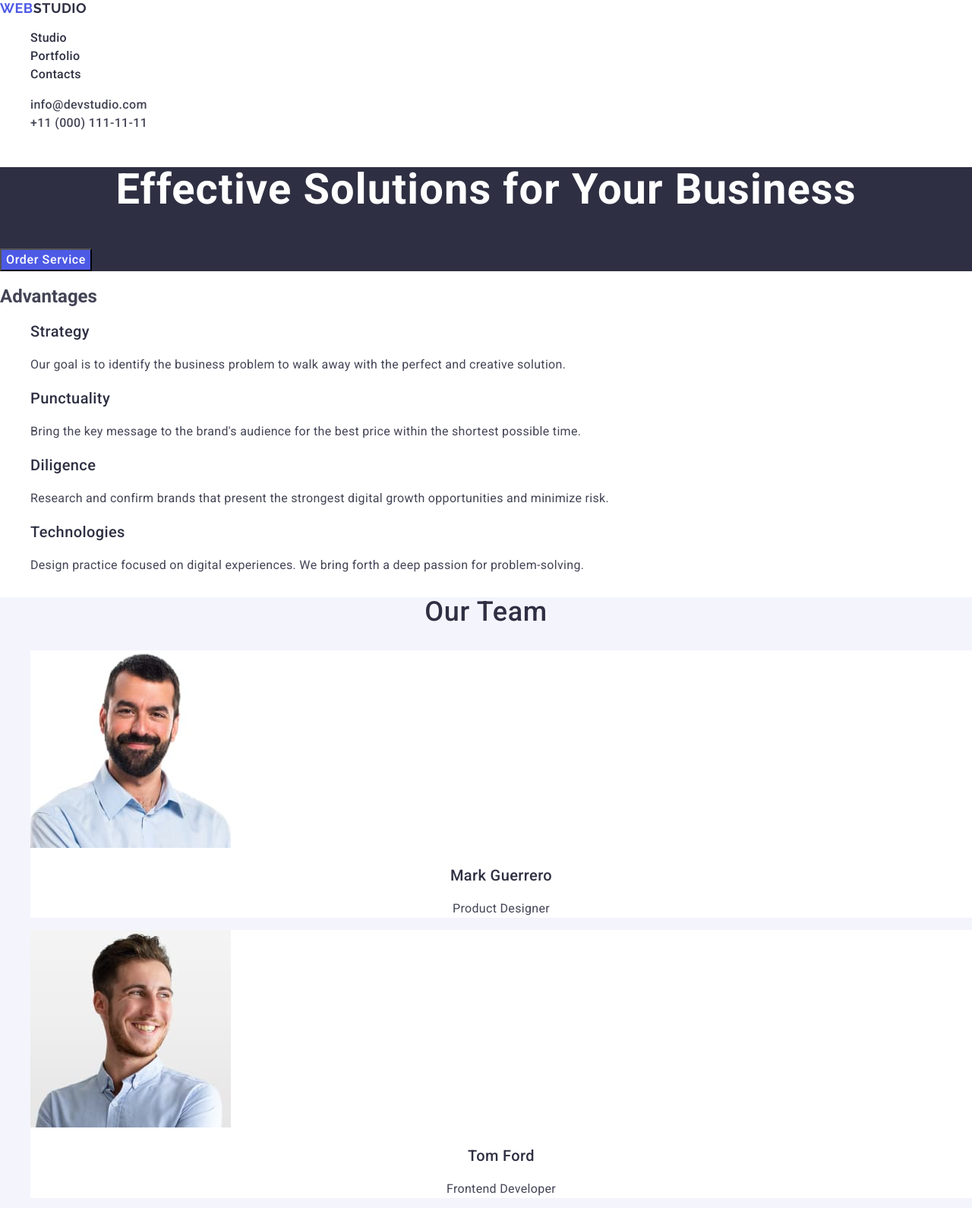
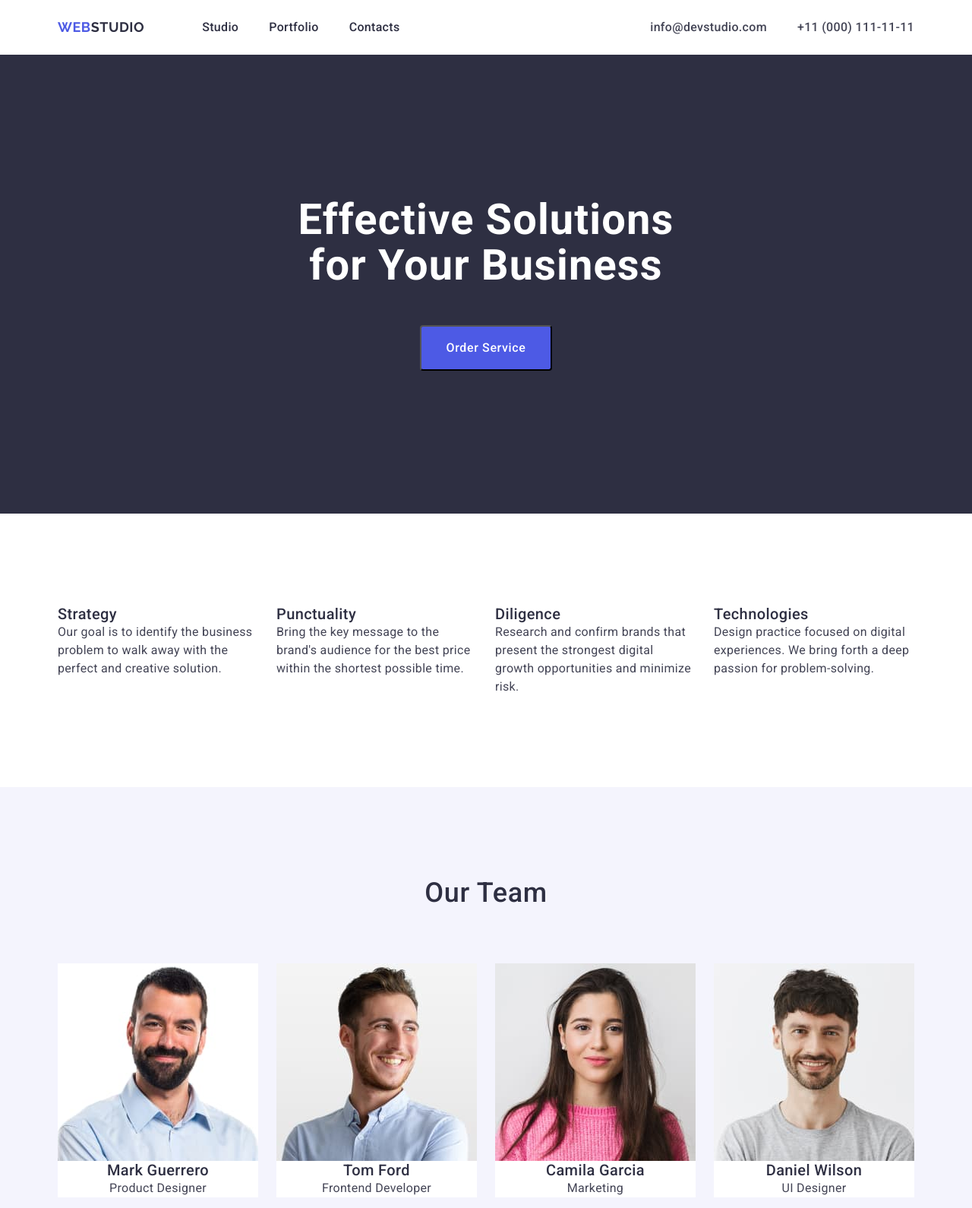
Before and after one commit to nasteap2015/goit-markup-hw-03, a plain HTML site: page index.html in a window 1280 px wide. Shown: the top 1590 px of the page at 76% size. Drawn offline with nearby package versions, Linux system fonts and the light colour scheme.

Commit message:
css completed for all sections

```diff
--- a/css/styles.css
+++ b/css/styles.css
@@ -1,15 +1,69 @@
+/* Стилі для обнулення верхніх відступів у елементів */
+h1,
+h2,
+h3,
+h4,
+h5,
+h6,
+p {
+    margin: 0;
+}
+
+/* Клас для обнулення базових властивостей списків (ul) */
+ul {
+    list-style: none;
+    padding-left: 0;
+    margin: 0;
+}
+
+/* Клас для обнулення базових властивостей у посилань */
+a {
+    text-decoration: none;
+}
+
+/* Властивості для коректного відображення картинок */
+img {
+    display: block;
+    max-width: 100%;
+    height: auto;
+}
+
+/* Властивості для обнулення курсиву address */
+address {
+    font-style: normal;
+}
+
 body{
     font-family: 'Roboto', sans-serif;
     color: #434455;
     font-size:16px;
     background-color: #FFFFFF;
 }
-a{
-    text-decoration: none;
+
+.container{
+    max-width: 1158px;
+    padding-left: 15px;
+    padding-right: 15px;
+    margin:0 auto;
 }
-ul{
-    list-style-type: none;
+
+.header-section-container{
+    display: flex;
+    flex-direction: row;
+    justify-content: space-between;
 }
+
+.navigation-items{
+    display: flex;
+    gap: 76px;
+    align-items: center;
+}
+
+.navigation-list{
+    display: flex;
+    gap: 40px;
+}
+
 .logo {
     font-family: "Raleway", sans-serif;
     line-height : 1.17;
@@ -18,6 +72,7 @@ ul{
     letter-spacing: 0.03em;
     font-weight: 700;
     color: #4D5AE5;
+    padding: 24px 0;
 }
 .logo-second-part {
     font-family: "Raleway",sans-serif;
@@ -39,28 +94,38 @@ ul{
 .logo   :focus,{
     color: #4D5AE5;
 }
+
 .navigation-links{
     line-height: 1.5;
     font-size: 16px;
     color: #2E2F42;
     letter-spacing: 0.02em;
     font-weight: 500;
+    padding: 24px 0;
+}
 
-}
 .navigation-links:hover,
 .navigation-links:focus{
     color: #404BBF;
+
 }
-.address{
-    font-style: normal;
+
+.address-list{
+    display: flex;
+    gap: 40px;
+    align-items: center;
+    padding: 24px 0;
 }
+
 .address-info{
     line-height: 1.5;
     font-size:16px;
     color: #434455;
     letter-spacing: 0.02em;
     font-weight: 500;
+
 }
+
 .address-info:hover,
 .address-info:focus{
     color: #404BBF;
@@ -68,7 +133,16 @@ ul{
 
 .first-section{
     background-color:#2E2F42;
+    padding: 188px 0;
 }
+
+.first-section-flex{
+    display: flex;
+    flex-direction: column;
+    gap: 48px;
+    align-items: center;
+}
+
 .page-title {
     font-size: 56px;
     font-weight: 700;
@@ -76,6 +150,7 @@ ul{
     color: #FFFFFF;
     line-height: 1.07;
     text-align: center;
+    width: 496px;
 }
 .first-section-button{
     background-color:#4D5AE5;
@@ -86,17 +161,35 @@ ul{
     line-height: 1.5;
     text-align: center;
     cursor: pointer;
+    padding: 16px 32px;
+    border-radius: 4px;
 }
 .first-section-button:hover,
 .first-section-button:focus{
     background-color:#404BBF;
 }
+
+.second-section-title{
+    display: none;
+}
+
+.advantages-list{
+    display: flex;
+    flex-wrap: wrap;
+    gap: 24px;
+}
+
+.second-section-list{
+    width: calc((100% - 72px) / 4);
+}
+
 .second-section-list-title{
     font-size:20px;
     font-weight: 500;
     letter-spacing: 0.02em;
     line-height: 1.2;
     color:#2E2F42;
+    margin-top: 120px;
 }
 .second-section-list-content{
     font-size: 16px;
@@ -104,9 +197,12 @@ ul{
     letter-spacing: 0.02em;
     line-height: 1.5;
     color: #434455;
+    margin-bottom: 120px;
 }
 .third-section{
     background-color: #F4F4FD;
+    padding-top: 120px;
+    padding-bottom: 120px;
 }
 .third-section-title{
     font-size: 36px;
@@ -117,8 +213,18 @@ ul{
     text-align: center;
     text-transform: capitalize;
 }
+
+.team-list{
+    display: flex;
+    flex-wrap: wrap;
+    gap: 24px;
+    justify-content: center;
+    margin: 72px auto 0;
+}
+
 .personal-card{
     background-color: #FFFFFF;
+    width: calc((100% -72px) / 4)   ;
 }
 .third-section-list-title{
     font-size: 20px;
@@ -136,6 +242,11 @@ ul{
     color: #434455;
     text-align: center;
 }
+
+.fourth-section {
+    padding: 120px 0;
+}
+
 .fourth-section-title {
     font-size: 36px;
     font-weight: 700;
@@ -145,15 +256,29 @@ ul{
     text-align: center;
     text-transform: capitalize;
 }
+
+.project-list{
+    display: flex;
+    flex-wrap: wrap;
+    gap: 24px;
+    justify-content: center;
+    margin: 72px auto 0;
+}
+
 .project-card{
     border: 1px solid #E7E9FC;
+    padding-bottom: 32px;
+    width: calc((100% - 48px) / 3);
 }
+
 .fourth-section-list-title{
     font-size: 20px;
     font-weight: 500;
     letter-spacing: 0.02em;
     line-height: 1.2;
     color: #2E2F42;
+    margin-top: 32px;
+    padding-left: 16px;
 }
 .fourth-section-list-content{
     font-size: 16px;
@@ -161,9 +286,18 @@ ul{
     letter-spacing: 0.02em;
     line-height: 1.5;
     color: #434455;
+    padding-left: 16px;
+    margin-bottom: 8px;
 }
 .footer{
     background-color: #2E2F42;
+    padding: 100px 0;
+}
+
+.footer-container{
+    display: flex;
+    flex-direction: column;
+    gap: 17,5px;
 }
 .logo-second-part-footer {
     line-height: 1.16;
@@ -179,4 +313,5 @@ ul{
     letter-spacing: 0.02em;
     line-height: 1.5;
     color: #f4f4FD;
+    width: 264px;
 }
--- a/index.html
+++ b/index.html
@@ -13,29 +13,34 @@
 </head>
 <body>
     <header>
-        <nav>
+        <div class="container header-section-container">
+            <nav class="navigation-items">
                 <a class="logo" href="./index.html">Web<span class="logo-second-part">Studio</span></a>
-            <ul>
+                <ul class="navigation-list">
                     <li><a class="navigation-links" href="./index.html">Studio</a></li>
                     <li><a class="navigation-links" href="">Portfolio</a></li>
                     <li><a class="navigation-links" href="">Contacts</a></li>
                 </ul>
             </nav>
             <address class="address">
-            <ul>
+                <ul class="address-list">
                     <li><a class="address-info" href="mailto:info@devstudio.com">info@devstudio.com</a></li>
                     <li><a class="address-info" href="tel:+110001111111">+11 (000) 111-11-11</a></li>
                 </ul>
             </address>
+        </div>
     </header>
     <main>
         <section class="first-section">
+            <div class="container first-section-flex">
                 <h1 class="page-title">Effective Solutions for Your Business</h1>
                 <button class="first-section-button" type="button">Order Service</button>
+            </div>
         </section>
         <section>
+            <div class="container">
                 <h2 class="second-section-title">Advantages</h2>
-            <ul>
+                <ul class="advantages-list">
                     <li class="second-section-list">
                         <h3 class="second-section-list-title">Strategy</h3>
                         <p class="second-section-list-content">
@@ -62,56 +67,39 @@
                         </p>
                     </li>
                 </ul>
+            </div>
         </section>
-
         <section class="third-section">
+            <div class="container">
                 <h2 class="third-section-title">Our team</h2>
-            <ul>
+                <ul class="team-list">
                     <li class="personal-card">
-                    <img
-                    src="./images/mark.jpg"
-                    alt="Mark Guerrero"
-                    width="264"
-                    height="260"
-                    >
+                        <img src="./images/mark.jpg" alt="Mark Guerrero" width="264" height="260">
                         <h3 class="third-section-list-title">Mark Guerrero</h3>
                         <p class="third-section-list-content">Product Designer</p>
                     </li>
                     <li class="personal-card">
-                    <img
-                    src="./images/tom.jpg"
-                    alt="Tom Ford"
-                    width="264"
-                    height="260"
-                    >
+                        <img src="./images/tom.jpg" alt="Tom Ford" width="264" height="260">
                         <h3 class="third-section-list-title">Tom Ford</h3>
                         <p class="third-section-list-content">Frontend Developer</p>
                     </li>
                     <li class="personal-card">
-                    <img
-                    src="./images/camila.jpg"
-                    alt="Camila Garcia"
-                    width="264"
-                    height="260"
-                    >
+                        <img src="./images/camila.jpg" alt="Camila Garcia" width="264" height="260">
                         <h3 class="third-section-list-title">Camila Garcia</h3>
                         <p class="third-section-list-content">Marketing</p>
                     </li>
                     <li class="personal-card">
-                    <img
-                    src="./images/daniel.jpg"
-                    alt="Daniel Wilson"
-                    width="264"
-                    height="260"
-                    >
+                        <img src="./images/daniel.jpg" alt="Daniel Wilson" width="264" height="260">
                         <h3 class="third-section-list-title">Daniel Wilson</h3>
                         <p class="third-section-list-content">UI Designer</p>
                     </li>
                 </ul>
+            </div>
         </section>
-        <section>
+        <section class="fourth-section">
+           <div class="container">
             <h2 class="fourth-section-title">Our portfolio</h2>
-            <ul>
+            <ul class="project-list">
                 <li class="project-card">
                     <img src="./images/img1.jpg" alt="Banking app" width="360">
                     <h3 class="fourth-section-list-title">Banking App</h3>
@@ -143,13 +131,16 @@
                     <p class="fourth-section-list-content">Marketing</p>
                 </li>
             </ul>
+           </div>
         </section>
     </main>
     <footer class="footer">
+        <div class="container footer-container">
             <a class="logo" href="./index.html">Web<span class="logo-second-part-footer">Studio</span></a>
             <p class="footer-content">
                 Increase the flow of customers and sales for your business with digital marketing & growth solutions.
             </p>
+        </div>
     </footer>
 </body>
 </html>
```
Lines whose indentation alone changed are shown as unchanged.
